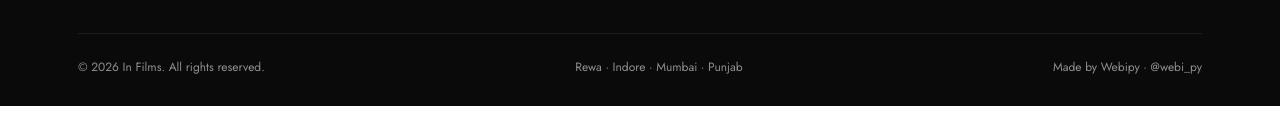
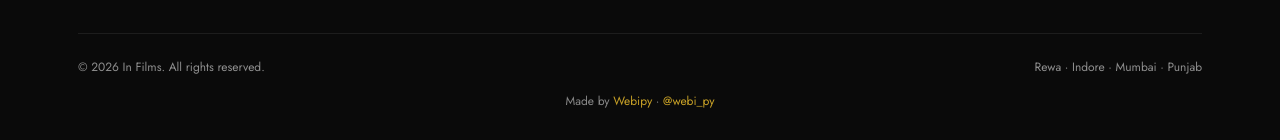
Before and after one commit to jyotiradityasingh2006-debug/Infilms, a plain HTML site: page frontend/Index.html in a window 1280 px wide. Shown: the part 8078-8218 px from the top of the page. Before the commit the page ends 8184 px from the top, so only its background shows below. Drawn offline with Linux system fonts and the light colour scheme; no server answers.

Commit message:
Add foot-credit-line CSS; Webipy credit on separate line in footer

```diff
--- a/frontend/Index.html
+++ b/frontend/Index.html
@@ -457,7 +457,9 @@
     <div class="foot-bottom">
       <span data-site="footer.copyright" data-default="© 2026 In Films. All rights reserved.">© 2026 In Films. All rights reserved.</span>
       <span data-site="footer.cities" data-default="Rewa · Indore · Mumbai · Punjab">Rewa · Indore · Mumbai · Punjab</span>
-      <span class="foot-credit">Made by <a href="https://webipy.netlify.app/" target="_blank" rel="noopener">Webipy</a> · <a href="https://instagram.com/webi_py" target="_blank" rel="noopener">@webi_py</a></span>
+    </div>
+    <div class="foot-credit-line">
+      Made by <a href="https://webipy.netlify.app/" target="_blank" rel="noopener">Webipy</a> · <a href="https://instagram.com/webi_py" target="_blank" rel="noopener">@webi_py</a>
     </div>
   </div>
 </footer>
--- a/frontend/styles.css
+++ b/frontend/styles.css
@@ -461,6 +461,9 @@ footer{ background:var(--ink-2); color:#8f8f8f; padding:60px 0 30px; }
 .foot-social a{ width:38px; height:38px; border:1px solid rgba(255,255,255,0.2); border-radius:50%; display:flex; align-items:center; justify-content:center; font-size:14px; color:#ccc; transition:all .25s ease; }
 .foot-social a:hover{ border-color:var(--gold); color:var(--gold); }
 .foot-bottom{ display:flex; justify-content:space-between; padding-top:24px; font-size:12px; flex-wrap:wrap; gap:10px; }
+.foot-credit-line{ text-align:center; padding-top:16px; font-size:12px; color:#888; }
+.foot-credit-line a{ color:#c9a227; text-decoration:none; }
+.foot-credit-line a:hover{ text-decoration:underline; }
 
 /* Instagram floating */
 .ig-float{
```
